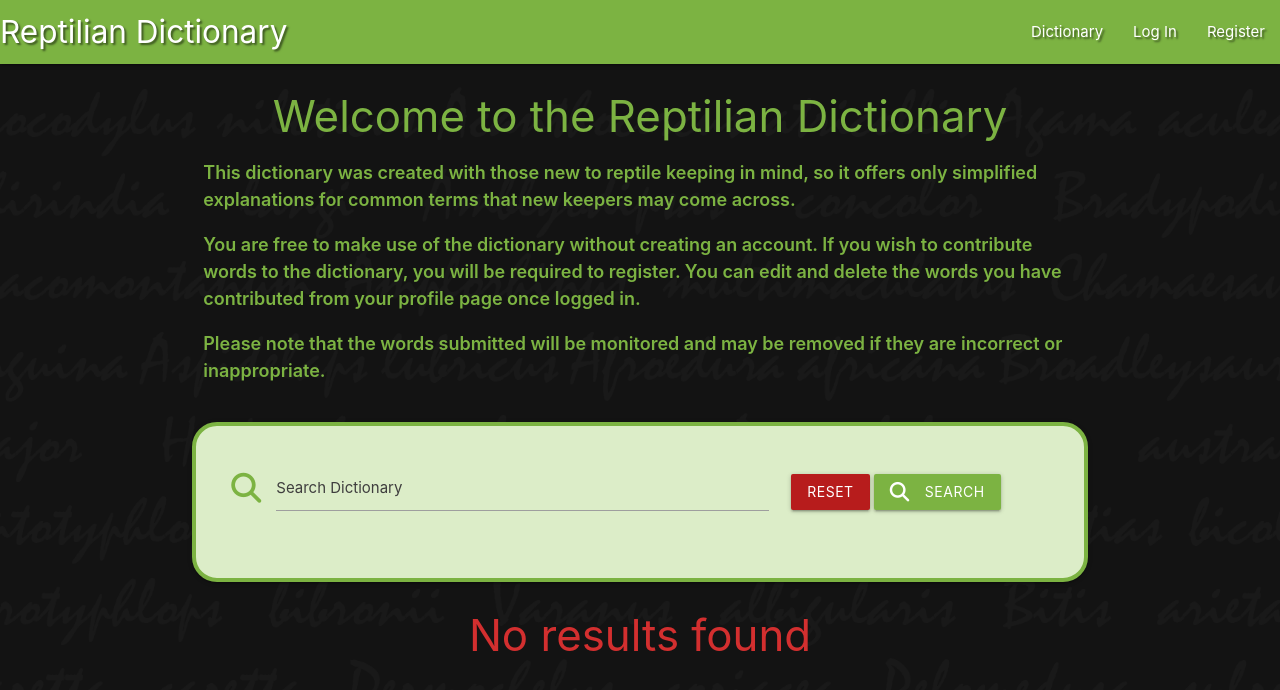
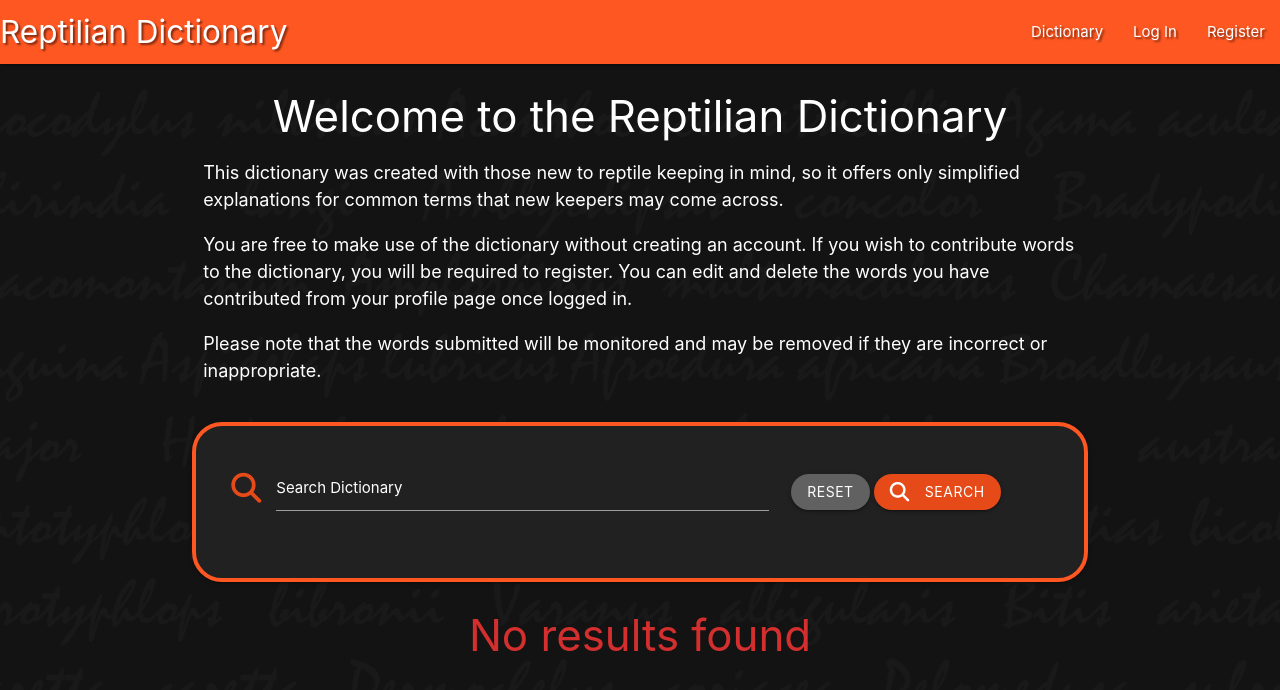
Before and after one commit to SpooshDoosh/MP3-ReptilianDictionary, a Flask app: page / in a window 1280 px wide. Shown: the top 690 px of the page. Run offline with Flask 2, Linux system fonts and the light colour scheme; data that the repository does not hold is empty; some libraries are stand-ins or nearby versions.

Commit message:
Change CSS colours and styling

```diff
--- a/static/css/style.css
+++ b/static/css/style.css
@@ -1,26 +1,30 @@
 /*-------------------- FORMS ---------------------*/
 
+.input-field {
+    color: #fff !important;
+}
+
 .input-field label {
-    color: #3f3e3e;
+    color: #fff;
   }
 
   .input-field input[type=text]:focus + label {
-    color: #000 !important;
+    color: #fff !important;
   }
 
   .input-field input[type=text]:focus {
-    border-bottom: 1px solid #7cb342 !important;
-    box-shadow: 0 1px 0 0 #7cb342 !important;
+    border-bottom: 1px solid #fff !important;
+    box-shadow: 0 1px 0 0 #fff !important;
   }
 
-  .input-field input[type=text].valid {
-    border-bottom: 1px solid #7cb342 !important;
-    box-shadow: 0 1px 0 0 #7cb342 !important;
+  .input-field input[type=text].valid, .input-field input[type=password].valid {
+    border-bottom: 1px solid #fff !important;
+    box-shadow: 0 1px 0 0 #fff !important;
   }
 
-  .input-field input[type=text].invalid {
-    border-bottom: 1px solid #b71c1c !important;
-    box-shadow: 0 1px 0 0 #b71c1c !important;
+  .input-field input[type=text].invalid, .input-field input[type=password].invalid {
+    border-bottom: 1px solid #fff !important;
+    box-shadow: 0 1px 0 0 #fff !important;
   }
 
 /*-------------------- BODY AND TEXT ---------------------*/
@@ -39,16 +43,17 @@ body {
     text-shadow: 2px 2px 2px rgba(0, 0, 0, 0.5);
 }
 
-.intro {
+.text-1 {
     color: #fff;
 }
 
 .paragraph-style-1 {
-    color: #424242;
+    color: #ff7043;
 }
 
 p {
     font-size: large;
+    color: #fff;
 }
 
 
@@ -58,33 +63,41 @@ p {
     margin: 5px;
 }
 
+.btn-medium {
+    border-radius: 30px;
+}
+
 /*-------------------- HEADINGS ---------------------*/
 
 .flashes h4 {
     line-height: 2;
-    color: #e46c1c;
+    color: #009688;
 }
 
 .heading {
-    color: #7cb342;
+    color: #fff;
     font-weight: 600;
 }
 
 h4 {
-    text-decoration: underline;
+    color: #fff;
+}
+
+h3 {
+    color: #fff;
 }
 
 /*-------------------- CARD PANELS ---------------------*/
 
 .rounded-edge {
-    border-radius: 25px;
-    border: 4px solid #7cb342;
+    border-radius: 30px;
+    border: 4px solid #ff5722;
 }
 
 .search-bar {
-    background-color: #d3fca8;
+    background-color: #212121;
 }
 
 .card-panel {
-    background-color: #dcedc8;
+    background-color: #212121;
 }
--- a/templates/base.html
+++ b/templates/base.html
@@ -20,7 +20,7 @@
 
     <header>
         <!-- Main top navbar -->
-        <nav class="nav-extended text-shadow light-green darken-1">
+        <nav class="nav-extended text-shadow deep-orange">
             <div class="nav-wrapper">
               <a href="#!" class="brand-logo">Reptilian Dictionary</a>
               <a href="#" data-target="mobile-demo" class="sidenav-trigger right"><i class="fas fa-bars"></i></a>
@@ -40,7 +40,7 @@
 
           <!-- Mobile navbar -->
           <ul class="sidenav" id="mobile-demo">
-            <li><h4 class="center-align light-green-text text-darken-4">Reptilian Dictionary</h4></li>
+            <li><h4 class="center-align">Reptilian Dictionary</h4></li>
             <li><a href="{{ url_for('get_definitions') }}">Dictionary</a></li>
             {% if session.user %}
                 <li><a href="{{ url_for('profile', username=session['user']) }}">Profile</a></li>
@@ -59,7 +59,7 @@
             {% if messages %}
                 {% for message in messages %}
                     <div class="row flashes">
-                        <h4 class="light-green lighten-4 center-align">{{ message }}</h4>
+                        <h4 class="teal accent-3 center-align">{{ message }}</h4>
                     </div>
                 {% endfor %}
             {% endif %}
--- a/templates/definitions.html
+++ b/templates/definitions.html
@@ -2,7 +2,7 @@
 {% block content %}
 
     <div class="row">
-        <div class="col s12 intro heading">
+        <div class="col s12 text-1">
             <h3 class="center-align">Welcome to the Reptilian Dictionary</h3>
             <p>
                 This dictionary was created with those new to reptile keeping in mind,
@@ -23,13 +23,13 @@
         <form action="{{ url_for('search') }}" method="post" class="col s12">
             <div class="row valign-wrapper cemter-align">
                 <div class="input-field col s12 m8">
-                    <i class="fas fa-search prefix light-green-text text-darken-1" ></i>
+                    <i class="fas fa-search prefix deep-orange-text text-darken-2" ></i>
                     <input type="text" name="query" id="query" minlength="3" class="validate" required>
                     <label for="query">Search Dictionary</label>
                 </div>
                 <div class="col s12 m4">
-                    <a href="{{ url_for('get_definitions') }}" class="btn btn-medium waves-effect waves-light red darken-4">Reset</a>
-                    <button type="submit" class="btn btn-medium waves-effect waves-light light-green darken-1">
+                    <a href="{{ url_for('get_definitions') }}" class="btn btn-medium waves-effect waves-light grey darken-2">Reset</a>
+                    <button type="submit" class="btn btn-medium waves-effect waves-light deep-orange darken-2">
                         <i class="fas fa-search left"></i>
                         Search
                     </button>
--- a/templates/login.html
+++ b/templates/login.html
@@ -34,7 +34,7 @@
 
     <div class="row">
         <div class="col s12">
-            <p class="center-align light-green-text darken-1">
+            <p class="center-align text-1">
                Not registered? <a href="{{ url_for('register') }}" class="light-green-text text-darken-4">Register Now</a>
             </p>
         </div>
--- a/templates/register.html
+++ b/templates/register.html
@@ -34,7 +34,7 @@
 
     <div class="row">
         <div class="col s12">
-            <p class="center-align light-green-text darken-1">
+            <p class="center-align text-1">
                Already registered? <a href="{{ url_for('login') }}" class="light-green-text text-darken-4">Log In Now</a>
             </p>
         </div>
```
